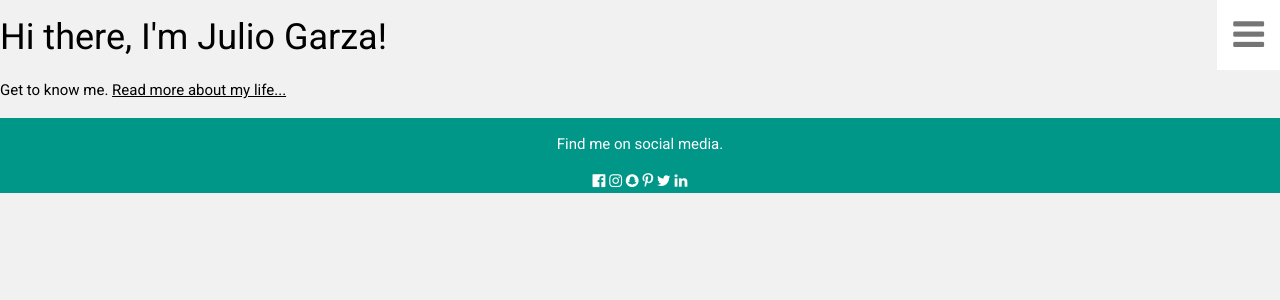
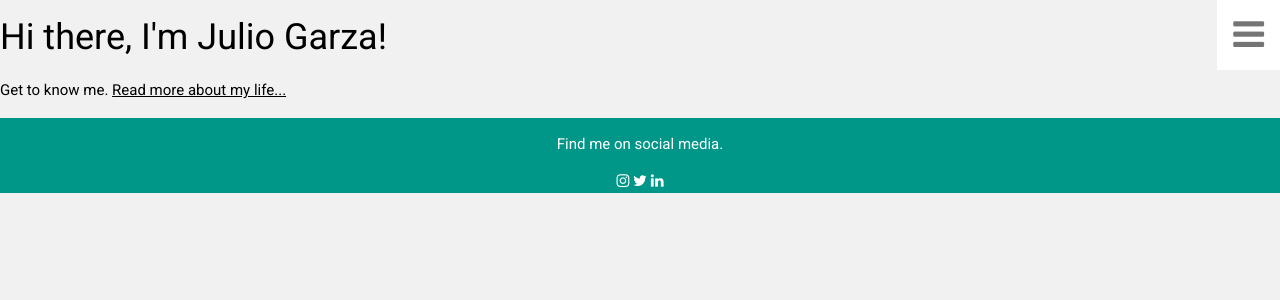
Before and after one commit to juliogarza/juliogarza.github.io, a Jekyll site: the page built from index.html, in a window 1280 px wide. Shown: the top 300 px of the page. Built offline with Jekyll 4.4.1, drawn with Linux system fonts in a browser that asks for light colours.

Commit message:
Update default.html

```diff
--- a/_layouts/default.html
+++ b/_layouts/default.html
@@ -54,13 +41,10 @@ html,body,h1,h2,h3,h4,h5,h6 {font-family: "Roboto", sans-serif}
 
 <footer class="w3-container w3-teal w3-center w3-margin-top">
   <p>Find me on social media.</p>
-  <i class="fa fa-facebook-official w3-hover-opacity"></i>
-  <i class="fa fa-instagram w3-hover-opacity"></i>
-  <i class="fa fa-snapchat w3-hover-opacity"></i>
-  <i class="fa fa-pinterest-p w3-hover-opacity"></i>
-  <i class="fa fa-twitter w3-hover-opacity"></i>
-  <i class="fa fa-linkedin w3-hover-opacity"></i>
-</footer>
+  <a href:"https://www.linkedin.com/in/juliocgarza" target="_blank"><i class="fa fa-instagram w3-hover-opacity"></i></a>
+  <a href:"https://www.linkedin.com/in/juliocgarza" target="_blank"><i class="fa fa-twitter w3-hover-opacity"></i></a>
+  <a href:"https://www.linkedin.com/in/juliocgarza" target="_blank"><i class="fa fa-linkedin w3-hover-opacity"></i>
+</footer></a>
 
 <script>
 // Open and close sidebar
```
Also changed, not shown: other parts of _layouts/default.html (+0 -13 lines).
